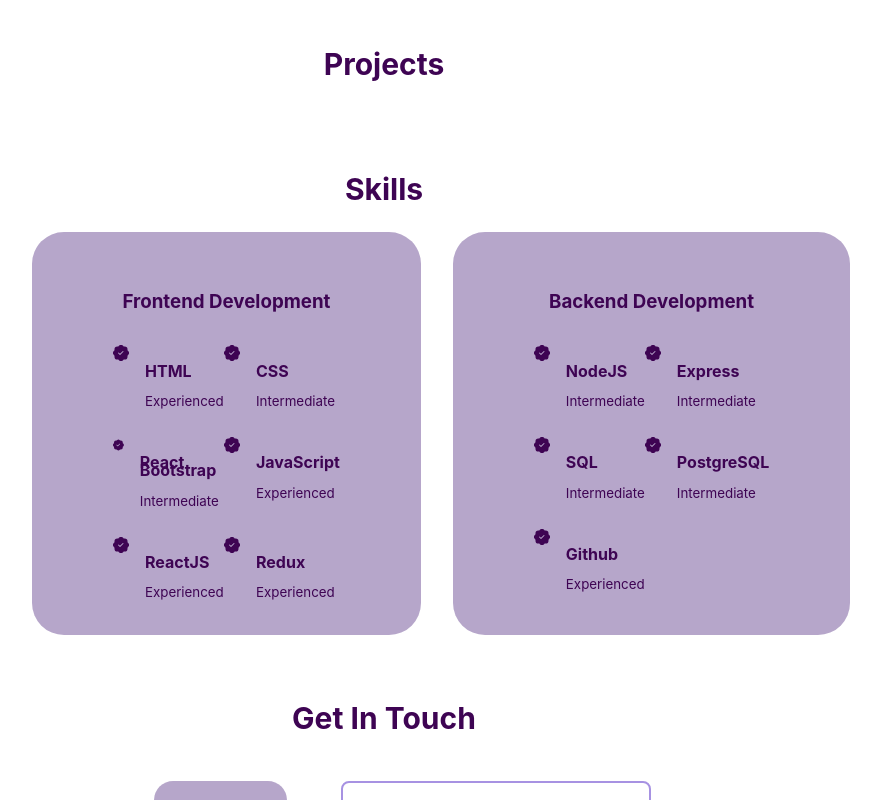
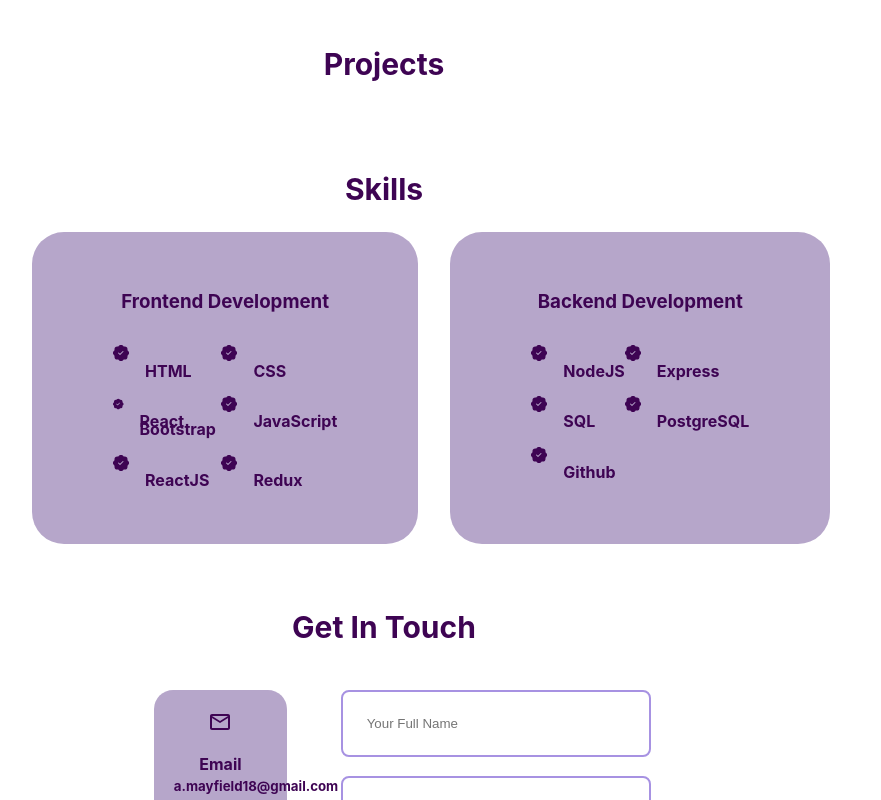
Before and after one commit to masterasia1/portfolio, a React (Create React App) app: page / in a window 1280 px wide. Shown: the part 517-1317 px from the top of the page, without its empty margins (256-1137 px from the left). Built offline with nearby package versions, Linux system fonts and the light colour scheme.

Commit message:
completed skills component

```diff
--- a/src/Contact.js
+++ b/src/Contact.js
@@ -14,6 +14,8 @@ export const Contact= () => {
     emailjs.sendForm('service_5bjbirf', 'template_kfiwr87', form.current, 'sKa6js8oGzsOoKj0a')
 
     e.target.reset()
+
+
   };
 
   return (
--- a/src/Skills.css
+++ b/src/Skills.css
@@ -32,11 +32,11 @@
 .experience_content {
     display: grid;
     grid-template-columns: 1fr 1fr;
-    row-gap: 2rem;
 }
 
 .experience_details {
     display: flex;
+    flex-direction: row;
     gap: 1rem;
     line-height: 0.5rem;
 }
--- a/src/Skills.js
+++ b/src/Skills.js
@@ -15,42 +15,36 @@ const Skills = () => {
             <BsPatchCheckFill className='experience_icon'/>
             <div>
             <h4>HTML</h4>
-            <small className='text-light'>Experienced</small>
             </div>
             </article>
             <article className='experience_details'>
             <BsPatchCheckFill className='experience_icon'/>
             <div>
             <h4>CSS</h4>
-            <small className='text-light'>Intermediate</small>
             </div>
             </article>
             <article className='experience_details'>
             <BsPatchCheckFill className='experience_icon'/>
             <div>
             <h4>React Bootstrap</h4>
-            <small className='text-light'>Intermediate</small>
             </div>
             </article>
             <article className='experience_details'>
             <BsPatchCheckFill className='experience_icon'/>
             <div>
             <h4>JavaScript</h4>
-            <small className='text-light'>Experienced</small>
             </div>
             </article>
             <article className='experience_details'>
             <BsPatchCheckFill className='experience_icon'/>
             <div>
             <h4>ReactJS</h4>
-            <small className='text-light'>Experienced</small>
             </div>
             </article>
             <article className='experience_details'>
             <BsPatchCheckFill className='experience_icon'/>
             <div>
             <h4>Redux</h4>
-            <small className='text-light'>Experienced</small>
             </div>
             </article>
 
@@ -65,38 +59,33 @@ const Skills = () => {
         <div className='experience_content'>
 
           <article className='experience_details'>
-            <BsPatchCheckFill className='experience_icon'/>
+            <BsPatchCheckFill />
             <div>
             <h4>NodeJS</h4>
-            <small className='text-light'>Intermediate</small>
             </div>
             </article>
             <article className='experience_details'>
-            <BsPatchCheckFill className='experience_icon'/>
+            <BsPatchCheckFill />
             <div>
             <h4>Express</h4>
-            <small className='text-light'>Intermediate</small>
             </div>
             </article>
             <article className='experience_details'>
             <BsPatchCheckFill className='experience_icon'/>
             <div>
             <h4>SQL</h4>
-            <small className='text-light'>Intermediate</small>
             </div>
             </article>
             <article className='experience_details'>
             <BsPatchCheckFill className='experience_icon'/>
             <div>
             <h4>PostgreSQL</h4>
-            <small className='text-light'>Intermediate</small>
             </div>
             </article>
             <article className='experience_details'>
             <BsPatchCheckFill className='experience_icon'/>
             <div>
             <h4>Github</h4>
-            <small className='text-light'>Experienced</small>
             </div>
             </article>
 
```
